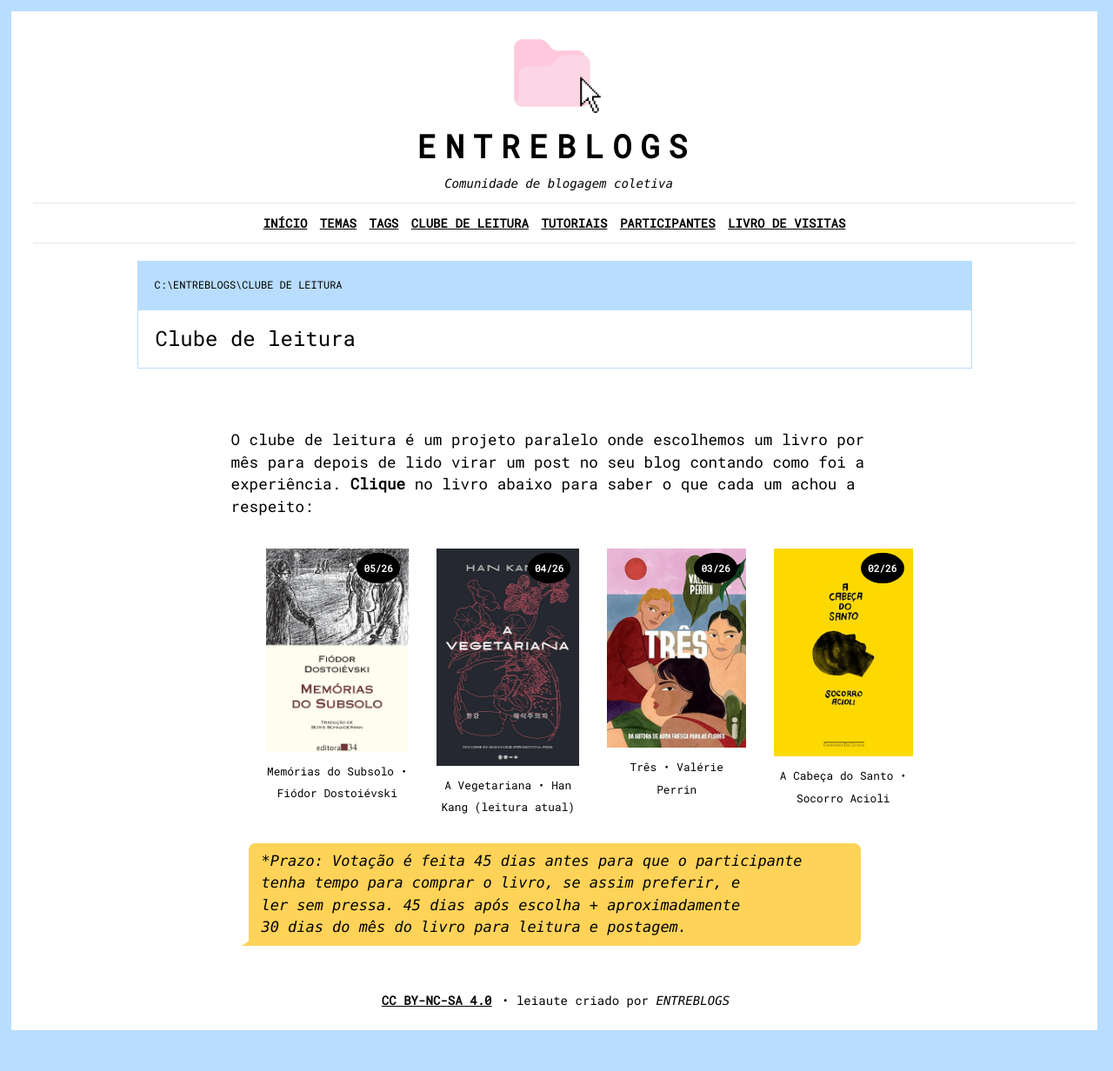
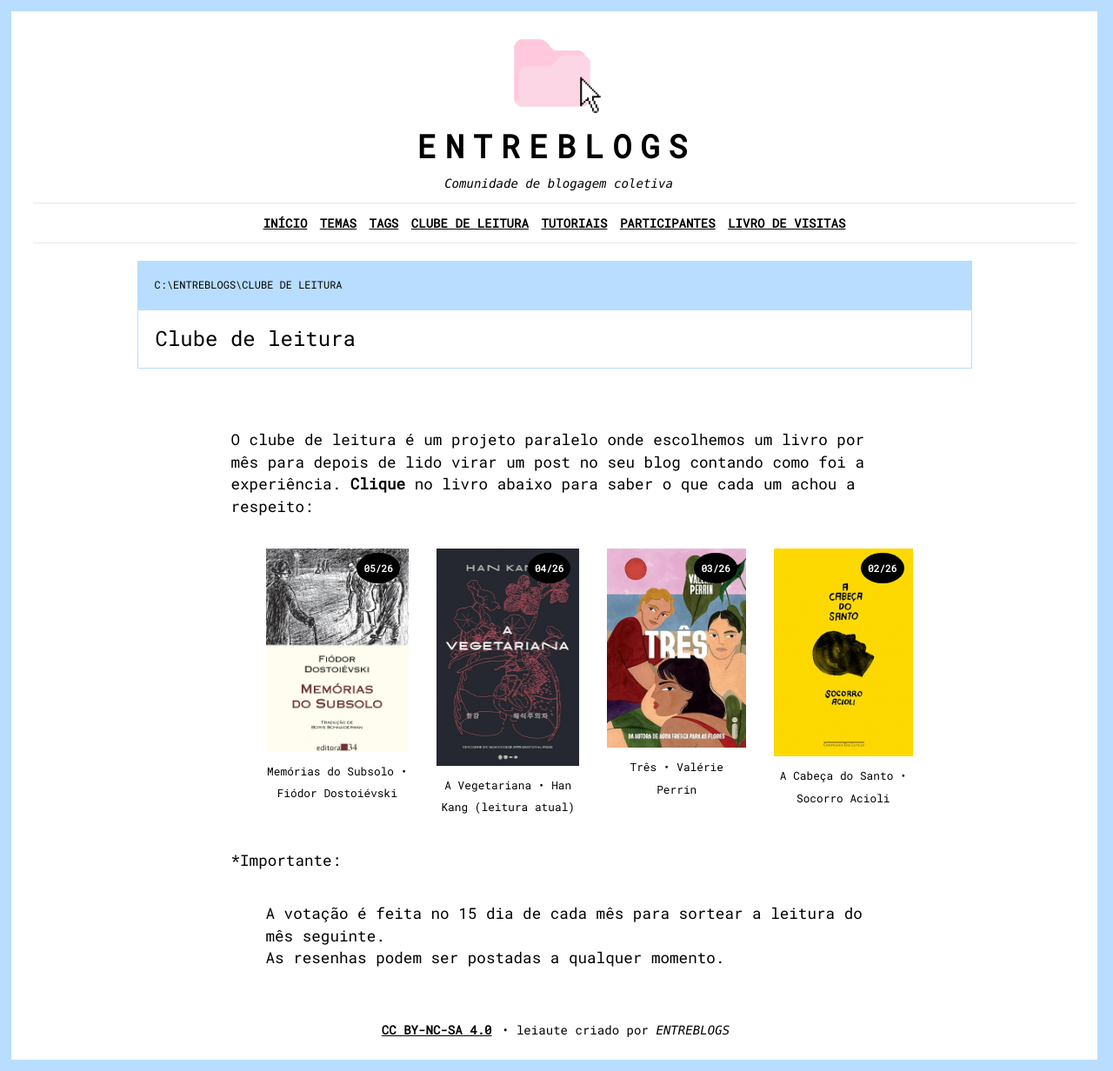
Before and after one commit to bamoretti/entreblogs, a Jekyll site: the page built from clube-de-leitura.md, in a window 1280 px wide. Shown: the whole page at 87% size. Built offline with Jekyll 4.4.1, drawn with Linux system fonts in a browser that asks for light colours; comment, search, counter and statistics services are not loaded; before the commit the page ends 1197 px from its top, so only the background shows below that.

Commit message:
alteração texto  clube de leitura

```diff
--- a/clube-de-leitura.md
+++ b/clube-de-leitura.md
@@ -48,5 +48,6 @@ O clube de leitura é um projeto paralelo onde escolhemos um livro por mês para
 </ul>
 </section>
 
-<blockquote class="fleabag"> *Prazo: Votação é feita 45 dias antes para que o participante tenha tempo para comprar o livro, se assim preferir, e ler sem pressa.
-45 dias após escolha + aproximadamente 30 dias do mês do livro para leitura e postagem.</blockquote>
+*Importante:
+- A votação é feita no 15 dia de cada mês para sortear a leitura do mês seguinte.
+- As resenhas podem ser postadas a qualquer momento.
```
